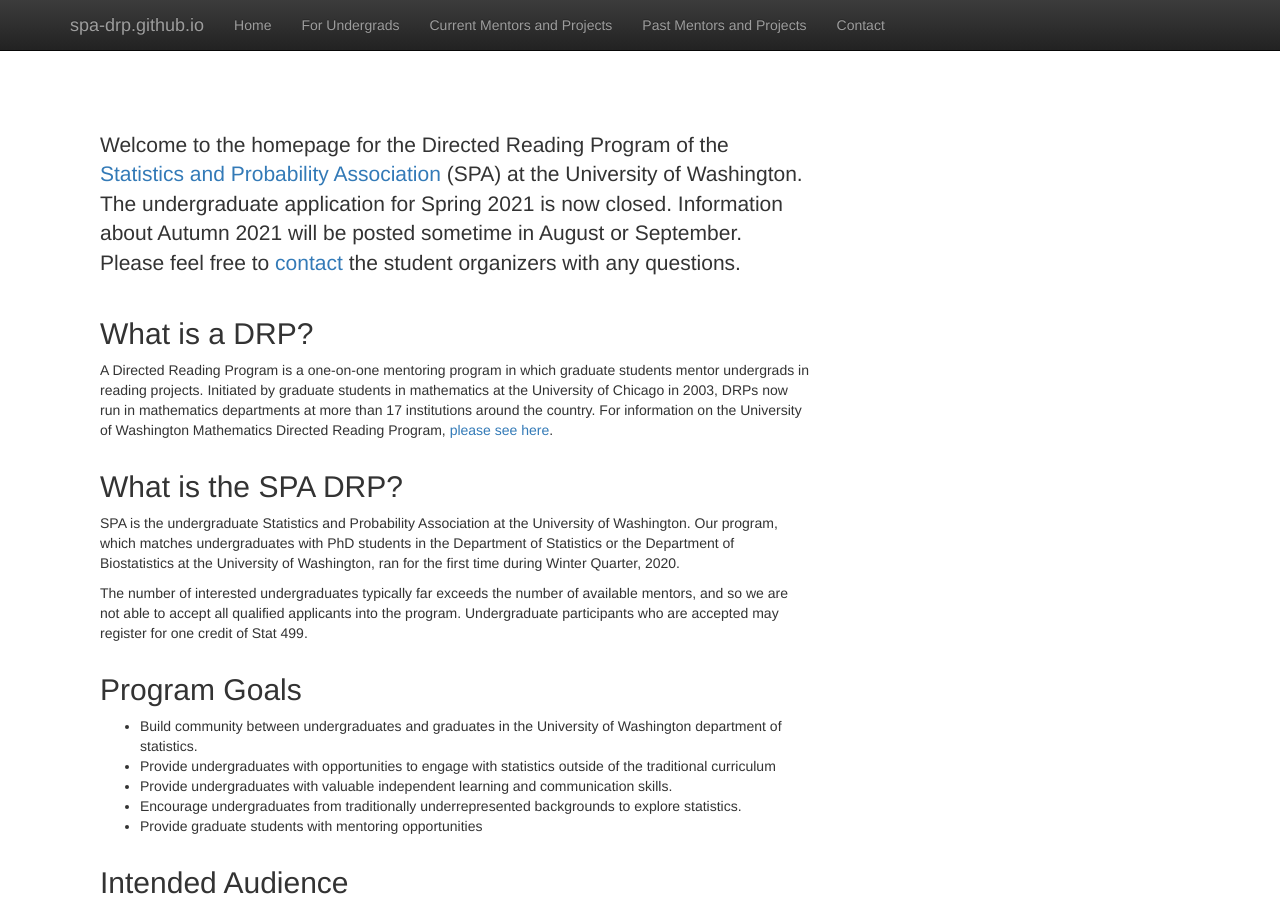
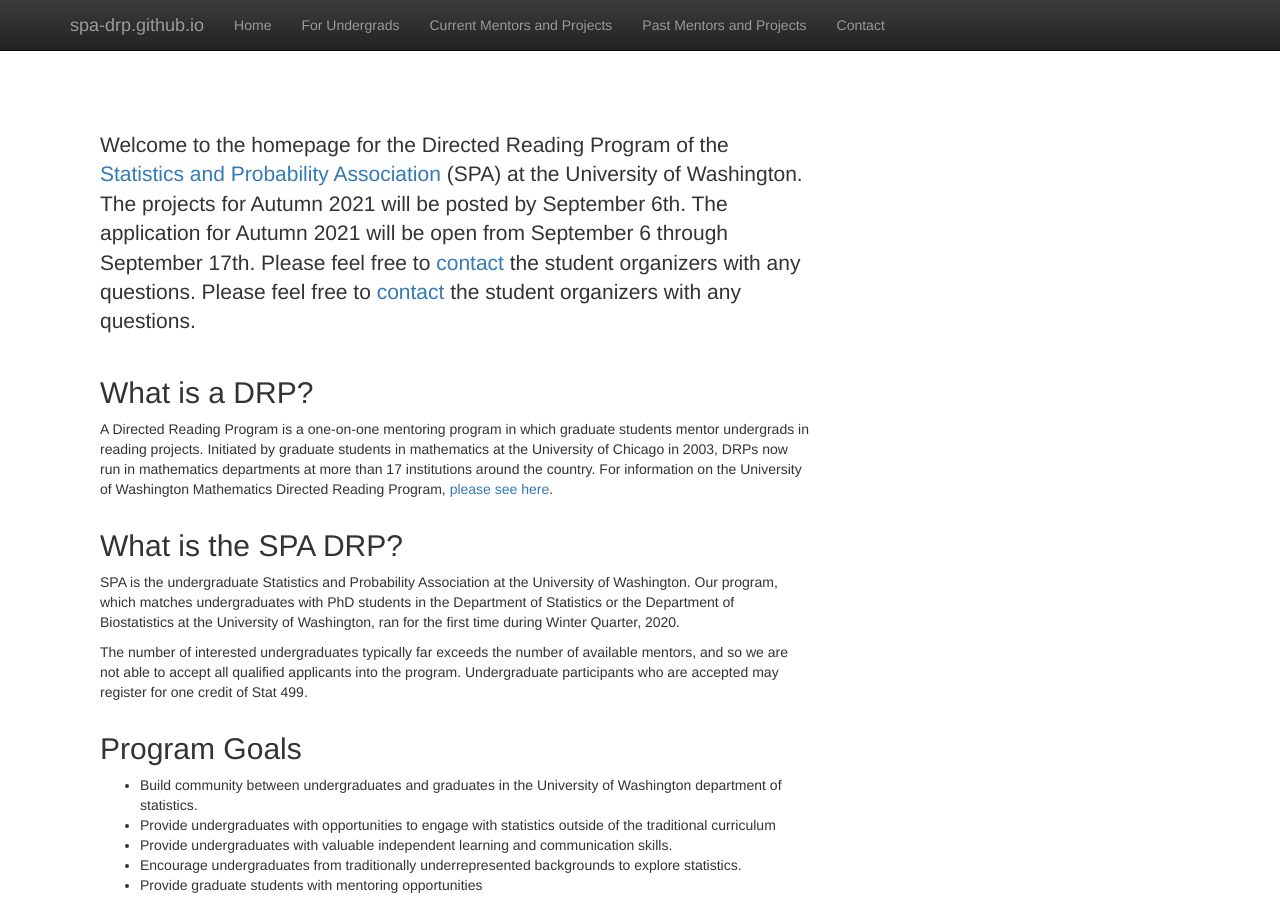
Before and after one commit to SPA-DRP/spa-drp.github.io, a Jekyll site: the page built from index.html, in a window 1280 px wide and 900 px high. Built offline with Jekyll 4.4.1, drawn with Linux system fonts in a browser that asks for light colours; nearby versions of some CDN libraries; library files that are not in the unit come from our copies.

Commit message:
autumn updates

```diff
--- a/currentmentors.html
+++ b/currentmentors.html
@@ -6,7 +6,8 @@
 
 <div class="col-md-8">
   <p class="lead">
-  Information about Autumn 2021 will be posted sometime in August or September.
+    The projects for Autumn 2021 will be posted by September 6th. The application for Autumn 2021 will be
+    open from September 6 through September 17th.
   Please feel free to <a href=https://spa-drp.github.io/contact.html> contact </a> the student organizers with
     any questions.
   </p>
--- a/index.html
+++ b/index.html
@@ -8,8 +8,10 @@
   <h2 style="padding-top: 10px;" class="featurette-heading"> </h2>
   <p class="lead">
   Welcome to the homepage for the Directed Reading Program of the <a href = "http://students.washington.edu/spassc/">Statistics and Probability Association</a>
-  (SPA) at the University of Washington. The undergraduate application for Spring 2021 is now closed.
-  Information about Autumn 2021 will be posted sometime in August or September.
+  (SPA) at the University of Washington. The projects for Autumn 2021 will be posted by September 6th. The application for Autumn 2021 will be
+  open from September 6 through September 17th.
+Please feel free to <a href=https://spa-drp.github.io/contact.html> contact </a> the student organizers with
+  any questions.
   Please feel free to <a href=https://spa-drp.github.io/contact.html> contact </a> the student organizers with
     any questions.
   </p>
```
